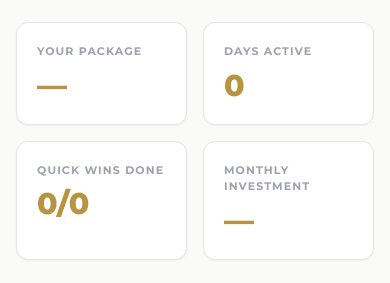
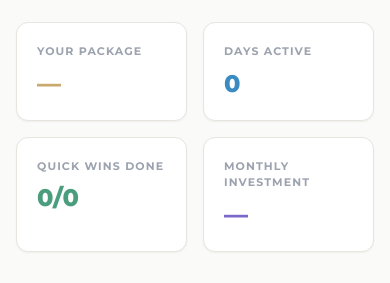
Before and after one commit to sundayharmony/sunday-harmony-site, a Next.js app: page /dashboard in a window 390 px wide. Shown: the part 298-581 px from the top of the page. Built offline with nearby package versions, Linux system fonts and the light colour scheme; no server answers.

Commit message:
fix: StatCard hex color support and responsive text sizing

```diff
--- a/src/components/ui/StatCard.tsx
+++ b/src/components/ui/StatCard.tsx
@@ -14,10 +14,19 @@ export default function StatCard({ label, value, sub, color = 'gold' }: StatCard
     red: 'text-brand-red',
   }
 
+  // Support both named colors (e.g. 'gold') and hex values (e.g. '#3a8bc2')
+  const isHex = color.startsWith('#')
+  const textClass = isHex ? '' : (colorMap[color] || 'text-brand-gold')
+
   return (
     <div className="bg-white border border-brand-border rounded-xl p-5 shadow-sm">
       <div className="text-[11px] font-bold tracking-[0.1em] uppercase text-brand-dim mb-2">{label}</div>
-      <div className={`font-serif text-3xl font-extrabold ${colorMap[color] || 'text-brand-gold'}`}>{value}</div>
+      <div
+        className={`font-serif text-2xl sm:text-3xl font-extrabold ${textClass}`}
+        style={isHex ? { color } : undefined}
+      >
+        {value}
+      </div>
       {sub && <div className="text-xs text-brand-dim mt-1">{sub}</div>}
     </div>
   )
```
